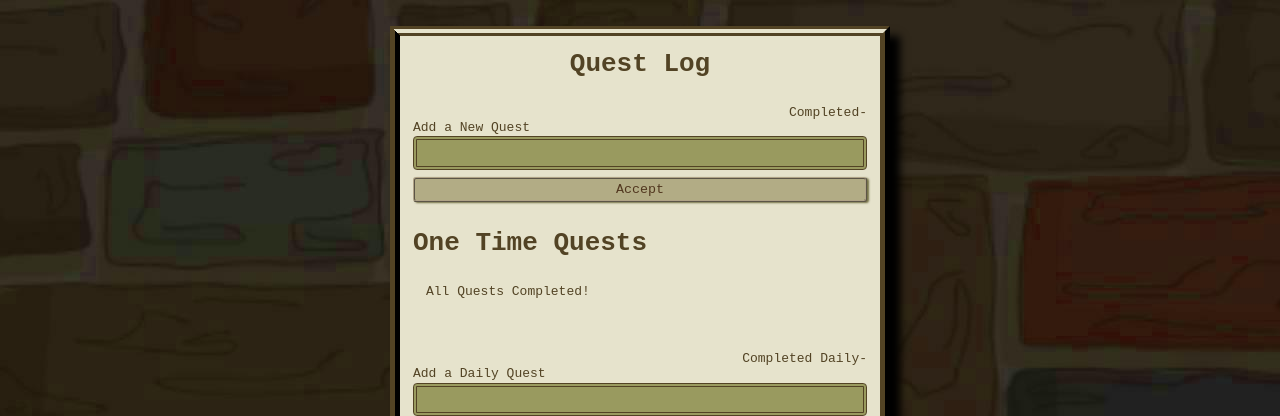
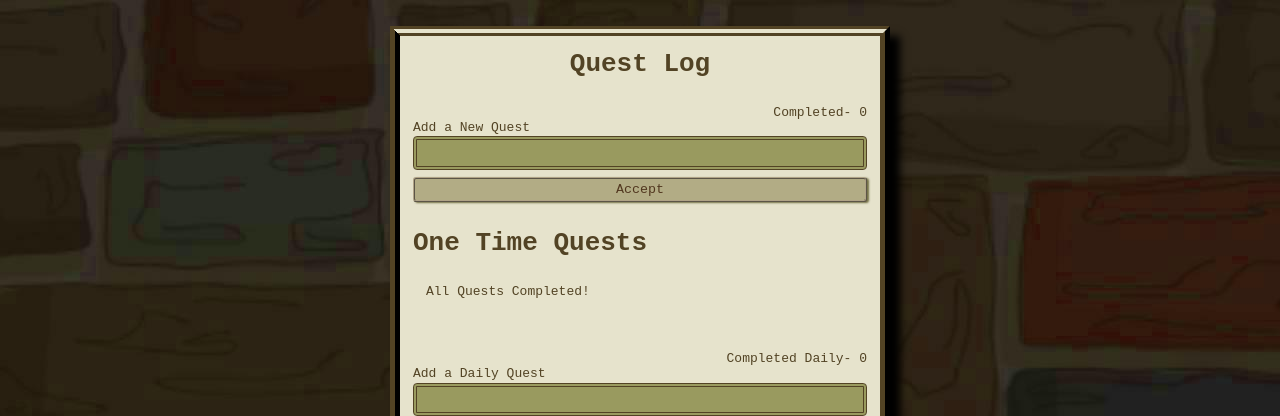
Before and after one commit to Solahks/To-Do, a React (Vite) app: page / in a window 1280 px wide. Shown: the top 416 px of the page. Built offline with nearby package versions, Linux system fonts and the light colour scheme.

Commit message:
count function update
counting quests and daily quests completed

-need to add a clear toggled for the daily quests

```diff
--- a/src/App.jsx
+++ b/src/App.jsx
@@ -7,6 +7,8 @@ export default function App() {
   const [tasks, setTasks] = useState([]);
   const [dailys, setDailys] = useState([]);
   const [name, setName] = useState(localStorage.getItem('name') || '');
+  const [count, setCount] = useState(0)
+  const [dcount, setDcount] = useState(0)
 
   function handleSubmit(e) {
     e.preventDefault();
@@ -74,7 +76,7 @@ export default function App() {
   return (
     <div className="bodywrapper">
     <header>Quest Log</header>
-      <div id="completeQuest">Completed-  </div>
+      <div id="completeQuest">Completed- {count}  </div>
       <form onSubmit={handleSubmit} className="new-quest-form">
         <div className="form-row">
           <label htmlFor="quest">Add a New Quest</label>
@@ -94,13 +96,13 @@ export default function App() {
           return (
             <li key={task.id}>
               <label>{task.title}</label>
-              <button onClick={ () => completeTask(task.id)} className="btn btn-yay">Complete</button>
+              <button onClick={ () => completeTask(task.id) [setCount((count) => count + 1)]} className="btn btn-yay">Complete</button>
               <button onClick={ () => deleteTask(task.id)} className="btn btn-danger">Abandon</button>
             </li>
           );
         })}
       </ul>
-      <div id="completeDaily">Completed Daily-  </div>
+      <div id="completeDaily">Completed Daily- {dcount}  </div>
       <form onSubmit={handleDailySubmit} className="new-daily-form">
         <div className="daily-form-row">
           <label htmlFor="daily">Add a Daily Quest</label>
@@ -122,7 +124,7 @@ export default function App() {
               <label>
                 <input type="checkbox"
                 checked={daily.completed}
-                onChange={e => toggleDaily(daily.id, e.target.checked)} />
+                onChange={e => toggleDaily(daily.id, e.target.checked) [setDcount((dcount) => dcount + 1)]} />
                 {daily.title}
               </label>
               <button onClick={ () => deleteDaily(daily.id)} className="btn btn-danger">Abandon</button>
```
